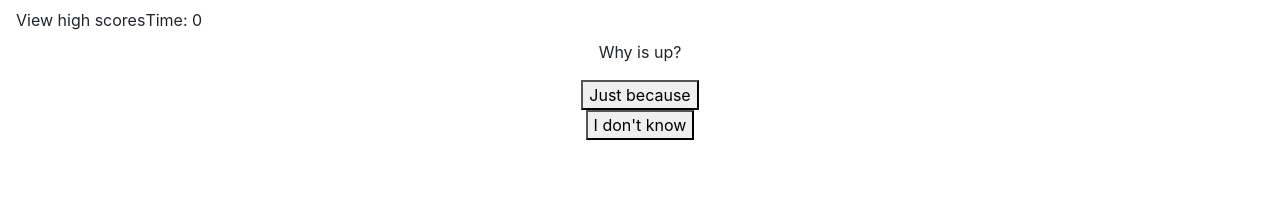
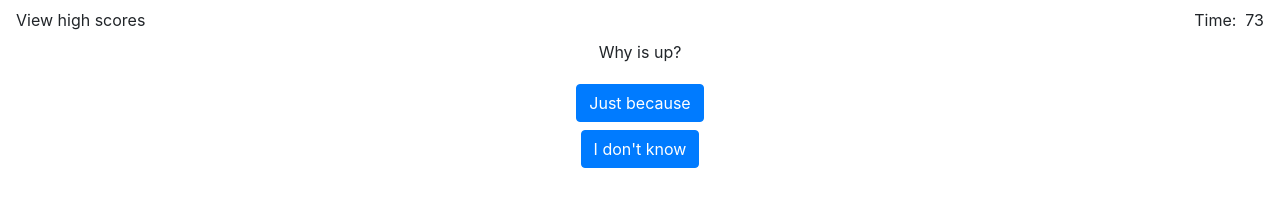
Before and after one commit to maxlemieux/devquiz, a plain HTML site: page index.html in a window 1280 px wide. Both pictures are taken after a click on the button "Start". Drawn offline with nearby package versions, Linux system fonts and the light colour scheme.

Commit message:
implemented timer

```diff
--- a/assets/js/main.js
+++ b/assets/js/main.js
@@ -10,15 +10,25 @@ questionSet = [
         answers: ["Red", "Blue", "Yellow"],
         correct: 1,
     },
+    {
+        question: "What is the strict equality operator in Javascript?",
+        answers: ["+=", "==", "!==", "==="],
+        correct: 3,
+    },
+    {
+        question: "What is the latest released standard for the Javascript language?",
+        answers: ["ES5", "EcmaScript", "Javascript", "ES6", "ActionScript"],
+        correct: 3,
+    },
 ];
 
 $(document).ready(function() {
-    var timerLabel = $( "<span id='timer-label'>Time:&nbsp;</span>" );
-    var timerSeconds = $( "<span id='timer-seconds'>0</span>" );
-    $( "#timer-container" ).append(timerLabel);
-    $( "#timer-container" ).append(timerSeconds);
-    //$( "#timer-container" ).hide();
+    var timerElement = $( "#timer-seconds" );
+    var timerInterval = "";
+    var secondsLeft = 75;
+    var finalScore = 0;
 
+    // Create container to display quiz content
     var quizContainer = $( "<div id='quiz-container' class='text-center'></div>");
     $( "#main" ).append(quizContainer);
 
@@ -27,9 +37,8 @@ $(document).ready(function() {
         var questionElement = $( "<p>" + questionSet[question].question + "</p>" );
         $( "#quiz-container" ).append(questionElement);
         $.each(questionSet[question].answers, function(i, value) {
-            var answerElement = $( "<button id=" + i + ">" + value + "</button><br />" );
+            var answerElement = $( "<button type='button' class='btn btn-primary my-1' id=" + i + ">" + value + "</button><br />" );
             $( "#quiz-container" ).append(answerElement);
-            //console.log(answerElement);
 
             // When the answer button is clicked, check if it's correct
             $("#" + i).on("click", function(event) {
@@ -41,27 +50,33 @@ $(document).ready(function() {
 
     // Check if the answer given was the correct one
     function checkCorrect(event, question) {
-        //console.log(event.target.id);
-        //console.log(questionSet[question].correct);
         if (event.target.id == questionSet[question].correct) {
             console.log("correct");
-            console.log(questionSet.length);
-            console.log(question);
-            nextQuestion = parseInt(question) + 1;
-            if (nextQuestion < questionSet.length) {
-                displayQuestion(nextQuestion);
-            } else {
-                showSaveHighScore();
-            };
         } else {
             console.log("incorrect");
+            // Timer penalty
+            secondsLeft = secondsLeft - 20;
+        };
+        // Go to next question
+        showNextQuestion(question);
+    }
+
+    // Go to next question
+    function showNextQuestion(question) {
+        nextQuestion = parseInt(question) + 1;
+        if (nextQuestion < questionSet.length) {
+            displayQuestion(nextQuestion);
+        } else {
+            finalScore = secondsLeft;
+            clearInterval(timerInterval);
+            showSaveHighScore();
         };
     }
 
     // Show page that allows you to Save High Score and Initials
     function showSaveHighScore() {
         $( "#quiz-container" ).empty();
-        var showScore = $( "<p>Score: </p>" );
+        var showScore = $( "<p>Score: " + finalScore + "</p>" );
         $( "#quiz-container" ).append(showScore);
     };
 
@@ -69,7 +84,7 @@ $(document).ready(function() {
     function showIntro() {
         // Intro text with start button
         var introText = $( "<div id='intro-text'></div>");
-        introText.text("lkajsdf;lkjas;dlfkjds;lakfjsdlkjf;");
+        introText.text("This is a quiz which will test your knowledge of Javascript. When you are ready to begin, click the Start button. You will have 75 seconds to complete the quiz. Wrong answers will deduct 20 seconds from the timer.");
         var startButton = $( "<button id='start-button' class='btn btn-primary btn-lg'><h1><span class='fa fa-question'>Start</span></h1></button>" );
 
         $( "#quiz-container" ).append(introText);
@@ -83,44 +98,43 @@ $(document).ready(function() {
 
     // Run the quiz!
     function startQuiz() {
-        console.log("Starting quiz");
         // Empty out the quiz container to prepare to show questions
         $( "#quiz-container" ).empty();
+
+        // Display the first question
         displayQuestion(0);
+
+        // Start the timer
+        setTime();
     };
 
     // Call showIntro for the first time
     showIntro();
 
-/*
-    var timerElement = $( "#timer" );
-    var mainEl = $( "#main" );
+    // Operate the timer during the quiz
+    function setTime() {
+        secondsLeft = 75;
+        timerElement.text(secondsLeft);
+        console.log("Starting timer - current seconds left is " + secondsLeft);
+        timerInterval = setInterval(quizTimer, 1000);
+        console.log(timerInterval);
+    };
 
-    var secondsLeft = 10;
-
-    function setTime() {
-    var timerInterval = setInterval(function() {
+    function quizTimer() {
         secondsLeft--;
-        timerElement.textContent = secondsLeft + " seconds left till colorsplosion.";
+        console.log("does this fire? current seconds left: " + secondsLeft);
+        timerElement.text(secondsLeft);
+        console.log(timerElement);
 
         if(secondsLeft === 0) {
-        clearInterval(timerInterval);
-        sendMessage();
-        }
-
-    }, 2000);
-    }
+            clearInterval(timerInterval);
+            sendMessage();
+        };
+    };
 
     function sendMessage() {
-        timerElement.textContent = " ";
+        timerElement.text = "0";
+    };
 
-    var imgEl = document.createElement("img");
 
-    imgEl.setAttribute("src", "images/image_1.jpg");
-    mainEl.appendChild(imgEl);
-
-    }
-
-    setTime();
-*/
 });
--- a/index.html
+++ b/index.html
@@ -13,10 +13,15 @@
 
 </head>
 <body>
-    <nav class='navbar navbar-expand-sm' id='top-bar'>
-        <ul class='navbar-nav' id='nav-list'>
-            <li class='nav-item'>View high scores</li>
-            <li class='nav-item' id='timer-container'></li>
+    <nav class='navbar navbar-expand' id='top-bar'>
+        <ul class='navbar-nav' id='nav-list-highscores'>
+            <li class='nav-item' id='high-score-link'>View high scores</li>
+        </ul>
+        <ul class='navbar-nav ml-auto' id='nav-list-timer'>
+            <li class='nav-item' id='timer-container'>
+                <span id='timer-label'>Time:&nbsp;</span>
+                <span id='timer-seconds'>0</span>
+            </li>
         </ul>
     </nav>
     <div class="container" id="main">
```
